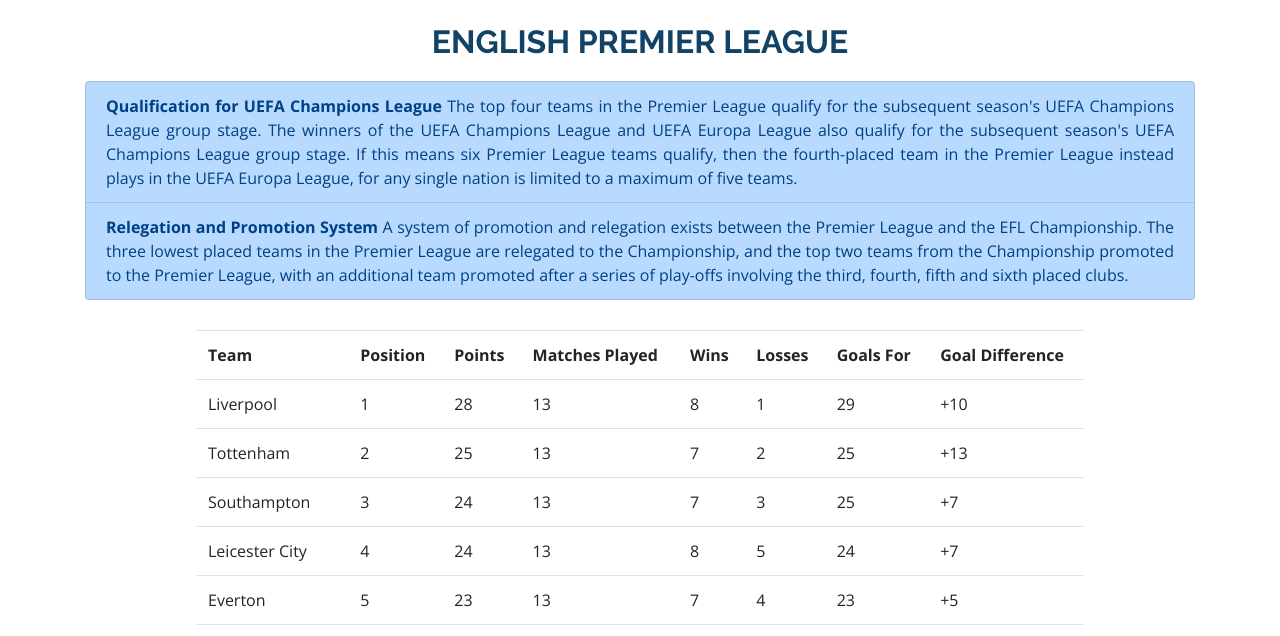
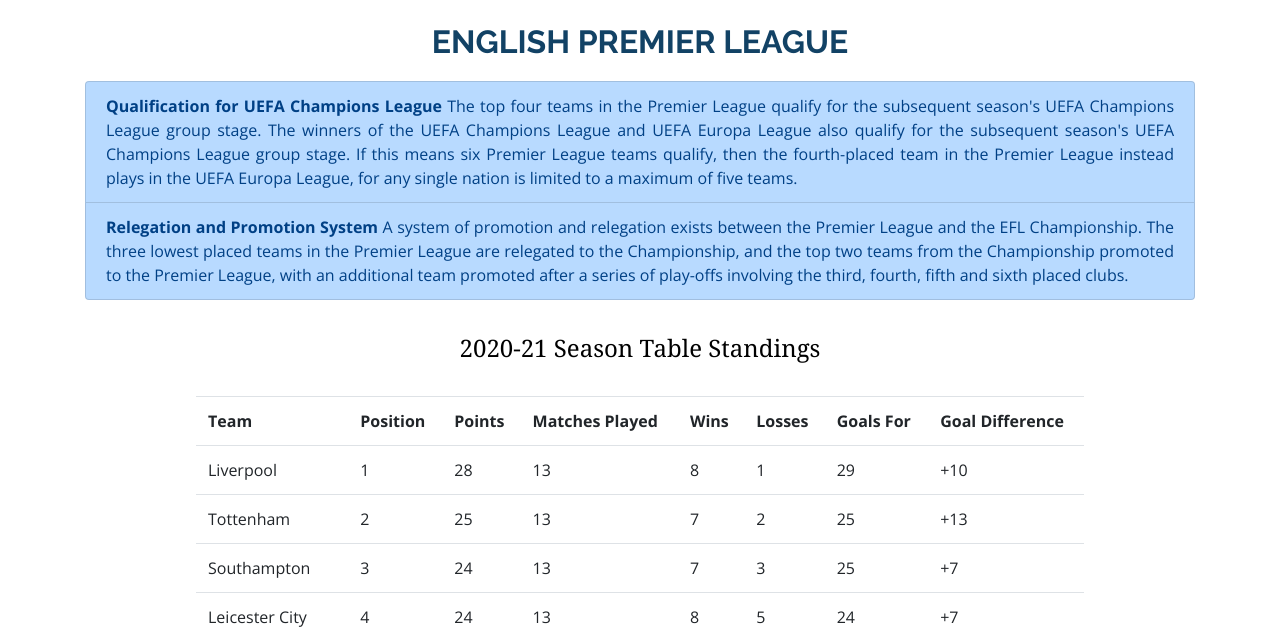
Before and after one commit to MdSiamAnsary/SportsCorner, a PHP site: page /php_epl.php in a window 1280 px wide. Shown: the part 81-717 px from the top of the page. Run offline with PHP 8.4, Linux system fonts and the light colour scheme; the visitor is signed in with stand-in values (Sample User, id 1); data that the repository does not hold is empty.

Commit message:
Season text added

```diff
--- a/php_bundesliga.php
+++ b/php_bundesliga.php
@@ -114,6 +114,12 @@ $output = shell_exec($command);
 
         </div>
 
+        <div class="section-title">
+          <p id="seasontext" style="font-family: Cambria; font-size: 1.5em; font-style: bold; color: #000;">
+            2020-21 Season Table Standings
+          </p>
+        </div>
+
         <?php
 
           echo "<div class='container>'";
--- a/php_epl.php
+++ b/php_epl.php
@@ -119,6 +119,12 @@ $output = shell_exec($command);
 
         </div>
 
+        <div class="section-title">
+          <p id="seasontext" style="font-family: Cambria; font-size: 1.5em; font-style: bold; color: #000;">
+            2020-21 Season Table Standings
+          </p>
+        </div>
+
         <?php
 
           echo "<div class='container>'";
--- a/php_ligueone.php
+++ b/php_ligueone.php
@@ -116,6 +116,12 @@ $output = shell_exec($command);
 
         </div>
 
+        <div class="section-title">
+          <p id="seasontext" style="font-family: Cambria; font-size: 1.5em; font-style: bold; color: #000;">
+            2020-21 Season Table Standings
+          </p>
+        </div>
+
         <?php
 
           echo "<div class='container>'";
```
Also changed, not shown: php_laliga.php (+8 -0 lines), php_seriea.php (+7 -0 lines).
